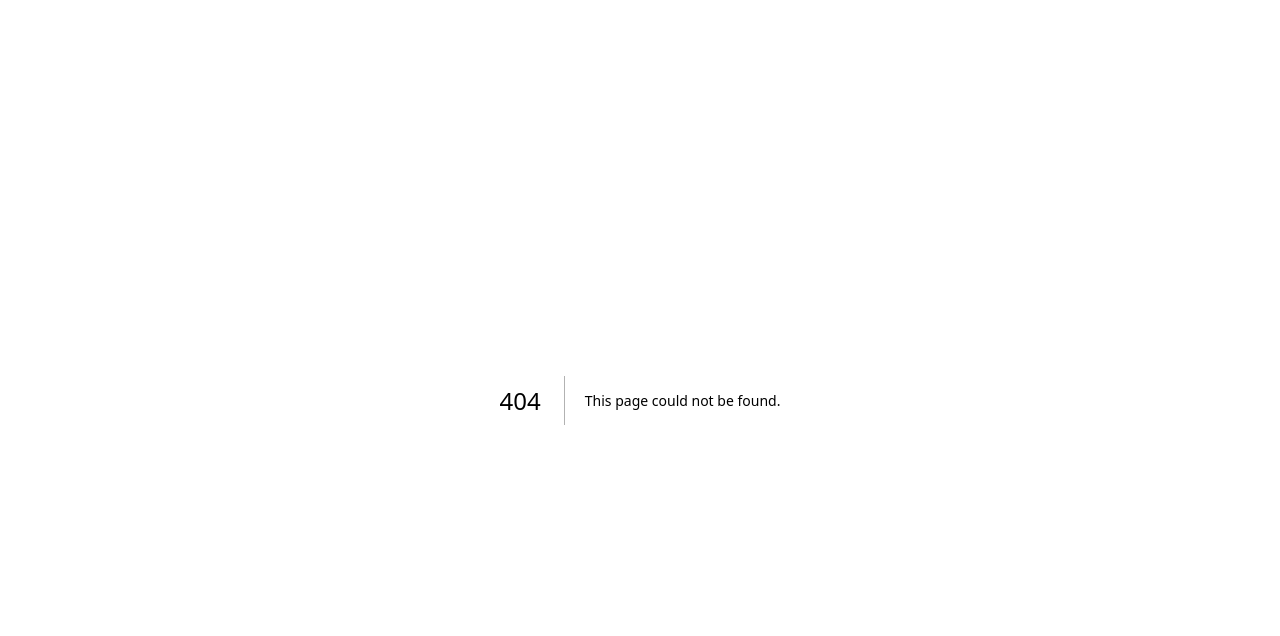
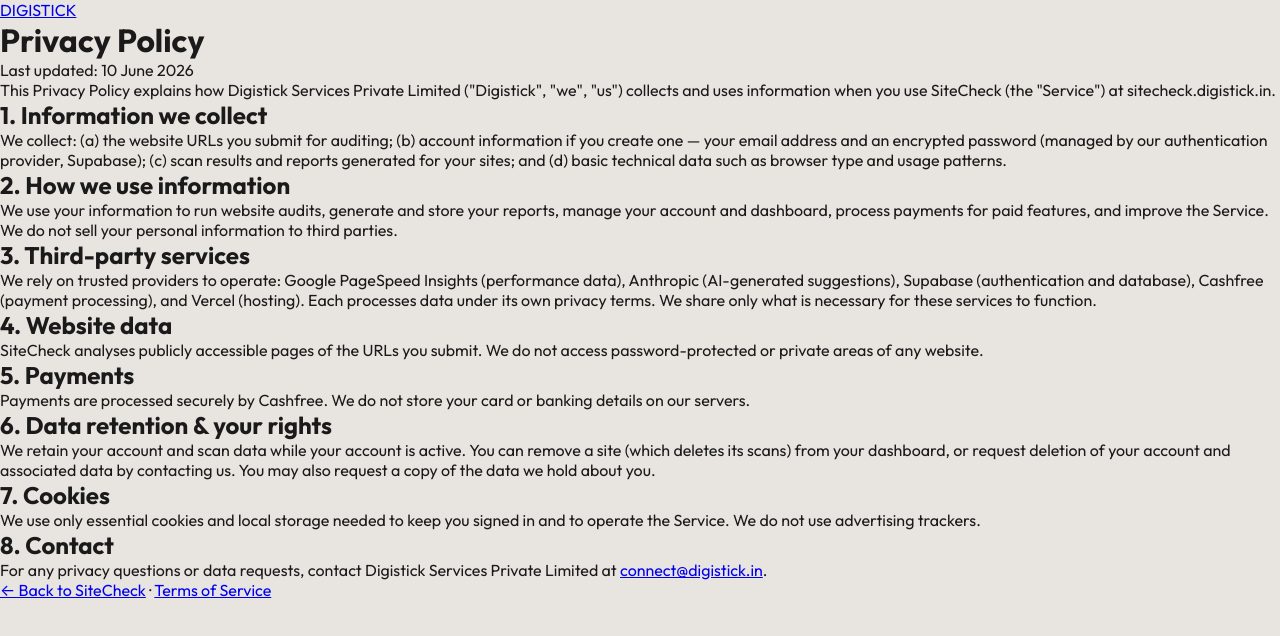
Before and after one commit to connect511/sitecheck, a Next.js app: page /privacy in a window 1280 px wide. Before the commit this address had no page. Shown: the top 636 px of the page. Built offline with nearby package versions, Linux system fonts and the light colour scheme.

Commit message:
Create page.js

```diff
--- /dev/null
+++ b/app/privacy/page.js
@@ -0,0 +1,39 @@
+export const metadata = { title: "Privacy Policy — SiteCheck by Digistick" };
+
+export default function Privacy() {
+  return (
+    <main className="legal">
+      <a href="/" className="legal-logo">DIGI<span>STICK</span></a>
+      <h1>Privacy Policy</h1>
+      <p className="legal-date">Last updated: {new Date().toLocaleDateString("en-IN", { dateStyle: "long" })}</p>
+
+      <p>This Privacy Policy explains how Digistick Services Private Limited ("Digistick", "we", "us") collects and uses information when you use SiteCheck (the "Service") at sitecheck.digistick.in.</p>
+
+      <h2>1. Information we collect</h2>
+      <p>We collect: (a) the website URLs you submit for auditing; (b) account information if you create one — your email address and an encrypted password (managed by our authentication provider, Supabase); (c) scan results and reports generated for your sites; and (d) basic technical data such as browser type and usage patterns.</p>
+
+      <h2>2. How we use information</h2>
+      <p>We use your information to run website audits, generate and store your reports, manage your account and dashboard, process payments for paid features, and improve the Service. We do not sell your personal information to third parties.</p>
+
+      <h2>3. Third-party services</h2>
+      <p>We rely on trusted providers to operate: Google PageSpeed Insights (performance data), Anthropic (AI-generated suggestions), Supabase (authentication and database), Cashfree (payment processing), and Vercel (hosting). Each processes data under its own privacy terms. We share only what is necessary for these services to function.</p>
+
+      <h2>4. Website data</h2>
+      <p>SiteCheck analyses publicly accessible pages of the URLs you submit. We do not access password-protected or private areas of any website.</p>
+
+      <h2>5. Payments</h2>
+      <p>Payments are processed securely by Cashfree. We do not store your card or banking details on our servers.</p>
+
+      <h2>6. Data retention &amp; your rights</h2>
+      <p>We retain your account and scan data while your account is active. You can remove a site (which deletes its scans) from your dashboard, or request deletion of your account and associated data by contacting us. You may also request a copy of the data we hold about you.</p>
+
+      <h2>7. Cookies</h2>
+      <p>We use only essential cookies and local storage needed to keep you signed in and to operate the Service. We do not use advertising trackers.</p>
+
+      <h2>8. Contact</h2>
+      <p>For any privacy questions or data requests, contact Digistick Services Private Limited at <a href="mailto:connect@digistick.in">connect@digistick.in</a>.</p>
+
+      <p className="legal-foot"><a href="/">← Back to SiteCheck</a> · <a href="/terms">Terms of Service</a></p>
+    </main>
+  );
+}
```
